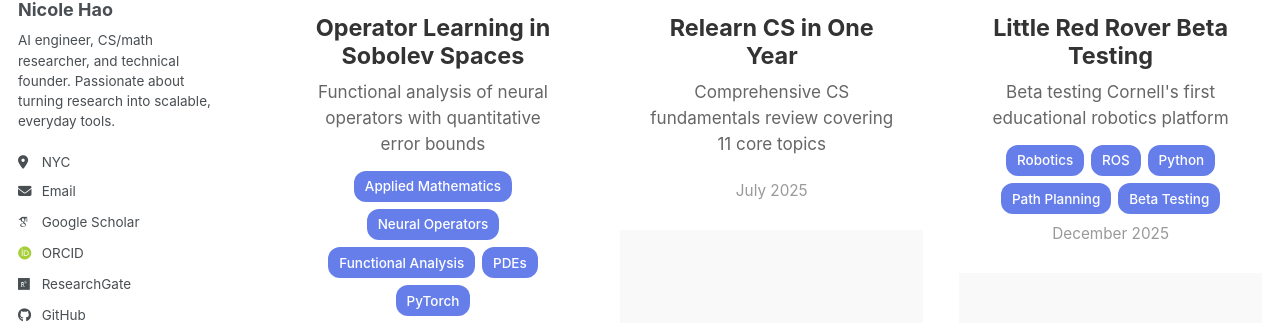
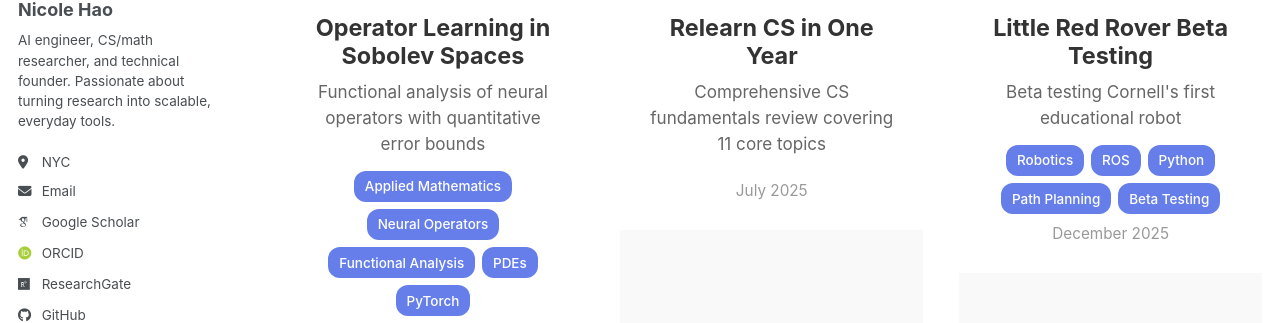
Before and after one commit to nicolehao34/nicolehao34.github.io, a Jekyll site: the page built from _pages/portfolio.html, in a window 1280 px wide and 900 px high, scrolled down 2685 px. Shown: the part 297-620 px from the top of the window. Built offline with Jekyll 4.4.1, drawn with Linux system fonts in a browser that asks for light colours; some web fonts are replaced; a script bundle is joined from its source files by our own code; library files that are not in the unit come from our copies.

Commit message:
minor fix

```diff
--- a/_portfolio/little-red-rover-beta-testing.md
+++ b/_portfolio/little-red-rover-beta-testing.md
@@ -1,6 +1,6 @@
 ---
 title: "Little Red Rover Beta Testing"
-excerpt: "Beta testing Cornell's first educational robotics platform<br/><img src='/images/Projects/little-red-rover-beta-testing.png'>"
+excerpt: "Beta testing Cornell's first educational robot <br/><img src='/images/Projects/little-red-rover-beta-testing.png'>"
 collection: portfolio
 date: 2025-12-01
 tags:
```
